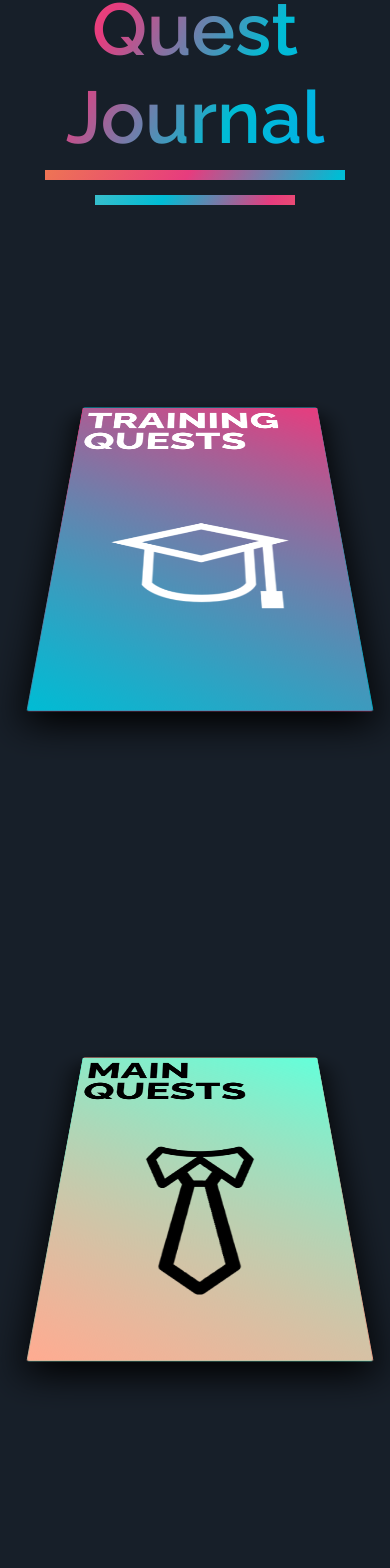
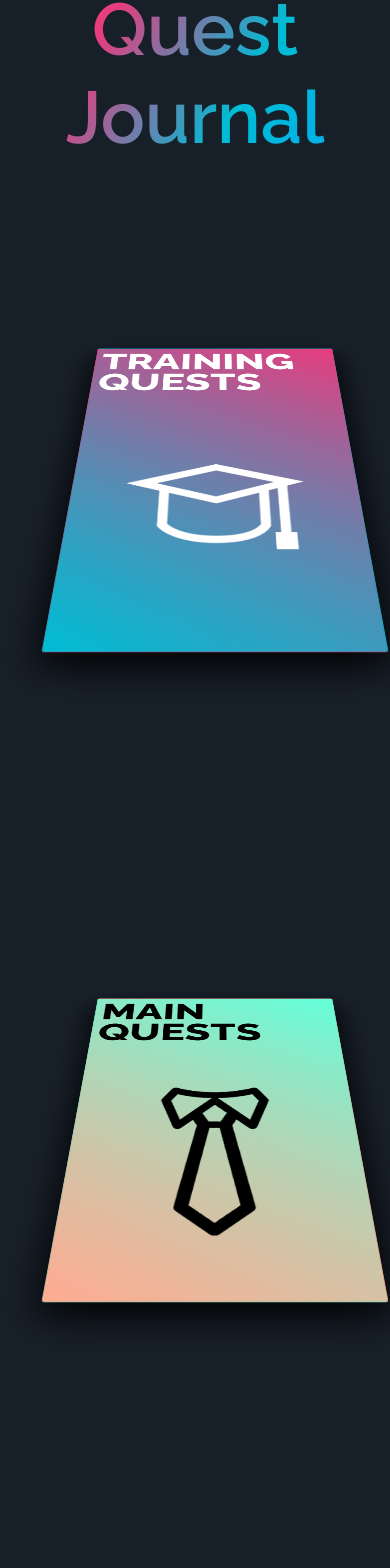
Before and after one commit to jandird/Website2019, a React (Create React App) app in the folder dalipjandir/: page / in a window 390 px wide. Shown: the part 2586-4154 px from the top of the page. Built offline with nearby package versions, Linux system fonts and the light colour scheme.

Commit message:
Fixed grid issue

```diff
--- a/dalipjandir/src/QuestJournal.js
+++ b/dalipjandir/src/QuestJournal.js
@@ -18,34 +18,20 @@ function QuestJournal() {
             <div id="underline"/>
             <div id="smallUnderline"/>
 
-            <div className="row">
-                <div className="col-lg-4">
+            <div className="row quest-row">
+                <div className="col-lg-4 col-md-6">
                     <QuestCard
                         cardClass="card quest-card card-pink"
                         title='TRAINING QUESTS'
                         questImg={degree}
                         imgClass="quest-type-white"
                     />
-                    <ProjectCard
-                        wrapper="training-wrapper"
-                        cardClass="card training-card card-pink"
-                        title="MCMASTER COMPETITIVE PROGRAMMING"
-                        projectImg={mcp}
-                        imgClass="quest-type-white"
-                    />
                 </div>
-                <div className="col-lg-4">
+                <div className="col-lg-4 col-md-6">
                     <QuestCard
                         cardClass="card quest-card card-orange"
                         title="MAIN QUESTS"
                         questImg={tie}
-                        imgClass="quest-type-black"
-                    />
-                    <ProjectCard
-                        wrapper="training-wrapper"
-                        cardClass="card training-card card-orange"
-                        title="MCMASTER UNIVERSITY"
-                        projectImg={mcmaster}
                         imgClass="quest-type-black"
                     />
                 </div>
@@ -56,11 +42,64 @@ function QuestJournal() {
                         questImg={pencilRuler}
                         imgClass="quest-type-white"
                     />
+                </div>
+            </div>
+
+            <div className="row training-row">
+                <div className="col-lg-4">
                     <ProjectCard
-                        wrapper="training-wrapper"
+                        wrapper="wrapper training-wrapper"
+                        cardClass="card training-card card-pink"
+                        title="MCMASTER COMPETITIVE PROGRAMMING"
+                        projectImg={mcp}
+                        imgClass="quest-type-white"
+                    />
+                </div>
+                <div className="col-lg-4">
+                    <ProjectCard
+                        wrapper="wrapper training-wrapper"
+                        cardClass="card training-card card-orange"
+                        title="MCMASTER UNIVERSITY"
+                        projectImg={mcmaster}
+                        imgClass="quest-type-black"
+                    />
+                </div>
+                <div className="col-lg-4">
+                    <ProjectCard
+                        wrapper="wrapper training-wrapper"
                         cardClass="card training-card card-pink"
                         title="FLAG IDENTIFICATION APPLICATION"
                         projectImg={fia}
+                        imgClass="quest-type-white"
+                    />
+                </div>
+            </div>
+
+            <div className="row main-row">
+                <div className="col-lg-4">
+                    <ProjectCard
+                        wrapper="wrapper main-wrapper"
+                        cardClass="card main-card card-pink"
+                        title="ARCELORMITTAL DOFASCO"
+                        projectImg={mcp}
+                        imgClass="quest-type-white"
+                    />
+                </div>
+                <div className="col-lg-4">
+                    <ProjectCard
+                        wrapper="wrapper main-wrapper"
+                        cardClass="card main-card card-orange"
+                        title="DELOITTE DSPACE"
+                        projectImg={mcp}
+                        imgClass="quest-type-white"
+                    />
+                </div>
+                <div className="col-lg-4">
+                    <ProjectCard
+                        wrapper="wrapper main-wrapper"
+                        cardClass="card main-card card-pink"
+                        title="PREVIEW-ED"
+                        projectImg={mcp}
                         imgClass="quest-type-white"
                     />
                 </div>
@@ -82,7 +121,7 @@ function QuestCard (props) {
             questWrapper[i].classList.toggle("hide")
         }
 
-        setTimeout(trainingTransition, 500)
+        setTimeout(mainTransition, 500)
     }
 
     function trainingTransition() {
@@ -97,8 +136,22 @@ function QuestCard (props) {
         }
     }
 
+    function mainTransition() {
+        let mainCards = document.querySelectorAll(".main-card");
+        for (let i = 0; i < mainCards.length; ++i) {
+            mainCards[i].classList.toggle("show")
+        }
+
+        let mainWrapper = document.querySelectorAll(".main-wrapper");
+        for (let i = 0; i < mainWrapper.length; ++i) {
+            mainWrapper[i].classList.toggle("show")
+        }
+
+        document.querySelector(".main-row").classList.toggle("show")
+    }
+
     return (
-        <div className="quest-wrapper">
+        <div className="wrapper quest-wrapper">
             <div className={props.cardClass} onClick={toggleQuest}>
                 <p className="card-title">{props.title}</p>
                 <img src={props.questImg} alt="questImg" className={props.imgClass}/>
--- a/dalipjandir/src/resources/css/QuestJournal.css
+++ b/dalipjandir/src/resources/css/QuestJournal.css
@@ -8,6 +8,11 @@
     color: WHITE;
     font-family: 'Raleway', sans-serif;
     font-weight: 600;
+}
+
+#rel {
+    display: flex;
+    position: relative;
 }
 
 h1 {
@@ -59,6 +64,46 @@ h2 {
     height: 10px;
 }
 
+.quest-row {
+    display: flex;
+    position: absolute;
+    top: 200px;
+    width: 100%;
+    height: auto;
+    z-index: 1;
+
+    background: #171f29;
+}
+
+.training-row {
+    display: flex;
+    position: absolute;
+    top: 200px;
+    width: 100%;
+    height: auto;
+    z-index: -1;
+}
+
+.main-row {
+    display: flex;
+    position: absolute;
+    top: 200px;
+    width: 100%;
+    height: auto;
+    z-index: -1;
+}
+.main-row.show {
+    z-index: 2;
+}
+
+.side-row {
+    position: absolute;
+    top: 200px;
+    width: 100%;
+    height: auto;
+    z-index: -1;
+}
+
 .card {
     top: 0;
     width: 100%;
@@ -67,8 +112,7 @@ h2 {
     box-shadow: 0 20px 50px BLACK;
 }
 
-.quest-wrapper {
-    position: absolute;
+.wrapper {
     left: 0;
     right: 0;
     margin-left: auto;
@@ -76,6 +120,9 @@ h2 {
     width: 400px;
     height: 650px;
     perspective: 900px;
+}
+
+.quest-wrapper {
     z-index: 1;
 }
 .quest-wrapper.hide {
@@ -86,6 +133,7 @@ h2 {
     transform: rotateX(50deg) scale(0.7);
     transition: .5s all ease-in-out;
     opacity: 1;
+    z-index: 1;
 }
 .quest-card.hide {
     transform: rotateX(90deg) scale(0.7);
@@ -161,13 +209,6 @@ h2 {
 }
 
 .training-wrapper {
-    left: 0;
-    right: 0;
-    margin-left: auto;
-    margin-right: auto;
-    width: 400px;
-    height: 650px;
-    perspective: 900px;
     z-index: -1;
 }
 .training-wrapper.show {
@@ -189,3 +230,26 @@ h2 {
     transform: rotate(0deg) scale(1);
     z-index: 400;
 }
+
+.main-wrapper {
+    z-index: -1;
+}
+.main-wrapper.show {
+    z-index: 1;
+}
+
+.main-card {
+    transform: rotateX(90deg) scale(0.7);
+    visibility: hidden;
+    opacity: 0;
+}
+.main-card.show {
+    transform: rotateX(50deg) scale(0.7);
+    visibility: visible;
+    opacity: 1;
+}
+.main-card:hover {
+    cursor: pointer;
+    transform: rotate(0deg) scale(1);
+    z-index: 400;
+}
```
